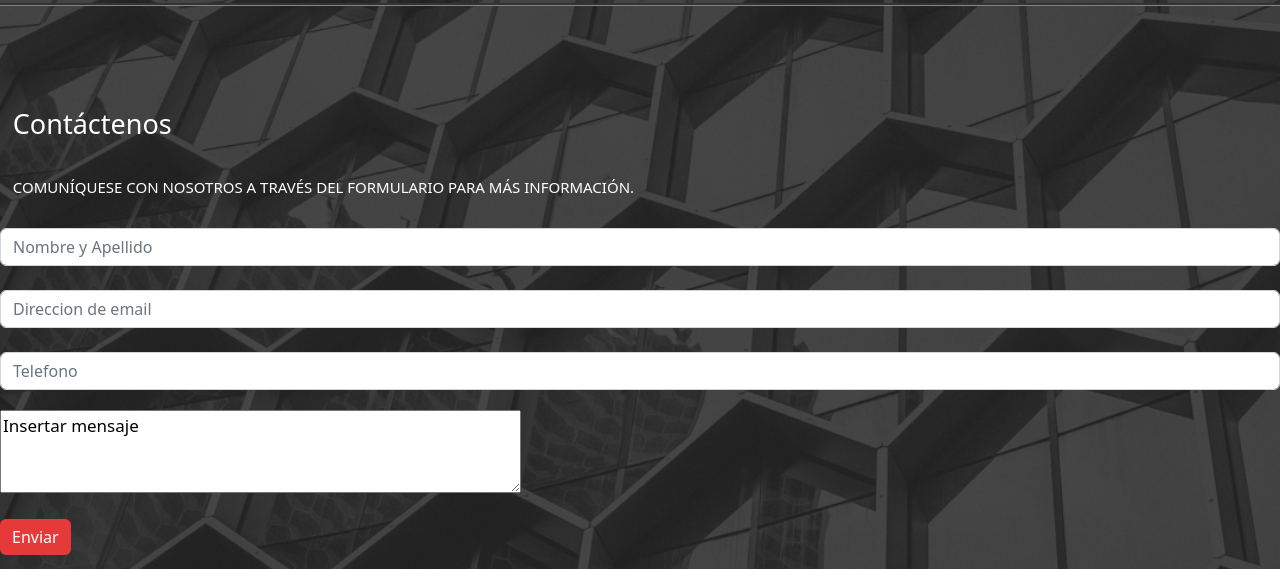
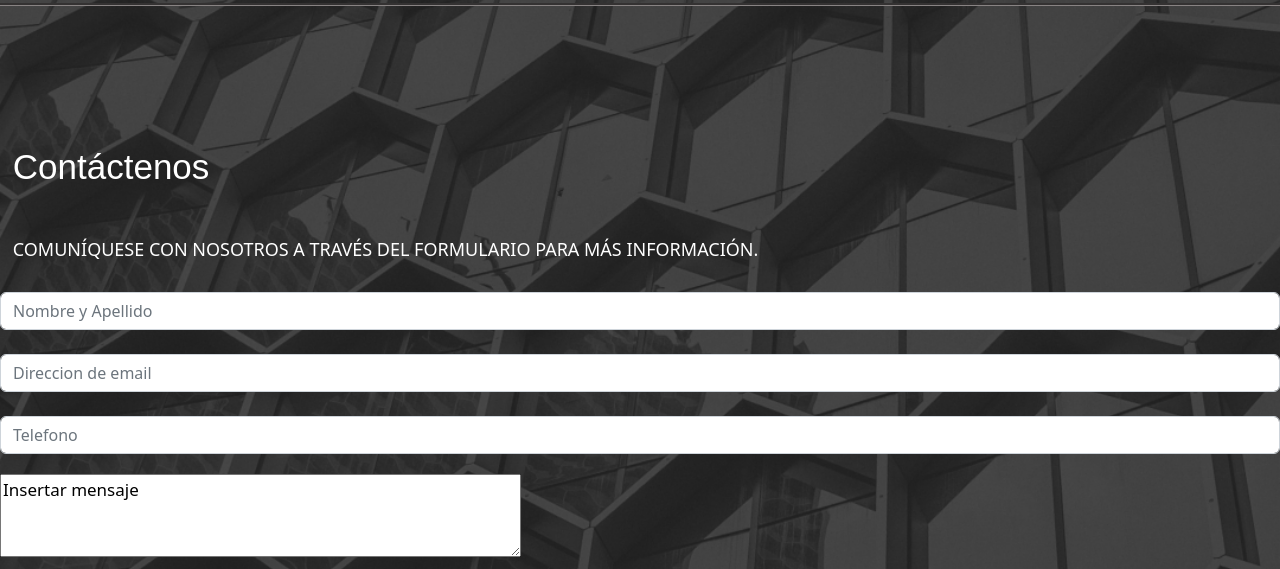
Before and after one commit to lucasspuig/pag-empresa, a website: page pages/contacto.html in a window 1280 px wide. Shown: the part 187-756 px from the top of the page. Drawn offline with nearby package versions, Linux system fonts and the light colour scheme; a web font is replaced by a local one.

Commit message:
arreglos7

```diff
--- a/pages/contacto.html
+++ b/pages/contacto.html
@@ -52,8 +52,8 @@
         <main class="borders">
             <section >
                 <div class="ubicontact">
-                    <h2 class="grandcont">Contáctenos</h2>
-                    <h3 class="chicocont">COMUNÍQUESE CON NOSOTROS A TRAVÉS DEL FORMULARIO PARA MÁS INFORMACIÓN.</h3>
+                    <h1 class="grandcont">Contáctenos</h1>
+                    <h2 class="chicocont">COMUNÍQUESE CON NOSOTROS A TRAVÉS DEL FORMULARIO PARA MÁS INFORMACIÓN.</h2>
                 </div>
                 <form>
 
--- a/scss/_contacto.scss
+++ b/scss/_contacto.scss
@@ -9,7 +9,6 @@
     }
     .grandcont{
         font-size: 27px;
-        margin-bottom: 2%;
     }
     .inmensaje{
         margin-top: 20px;
--- a/scss/_media.scss
+++ b/scss/_media.scss
@@ -142,7 +142,7 @@
 
         }
         .obrasgrid img{
-            border-radius: 1%;
+            border:  2px solid;
             height: 179px;
             width: 100%;
         }
@@ -201,12 +201,12 @@
         flex-direction: column;
         margin-left: 1%;
         }
-        .grandcont h1{
-            font-size: 18px;
+        .grandcont{
+            font-size: 25px;
             margin-bottom: 2%;
         }
         .chicocont{
-            font-size: 10px;
+            font-size: 12px;
         }
 }
 @media(min-width: 375px){
@@ -393,10 +393,10 @@
         }
 
         .espacionosotros img{
-                width: 98%;
+                width: 100%;
                 height: 900px;
                 padding-right: 5%;
-                padding-left: 4%;
+                padding-left: 3%;
         }
         .obrasgrid{
             margin-right: 2%;
@@ -480,11 +480,11 @@
         flex-direction: column;
         }
         .grandcont{
-            font-size: 27px;
-            margin-bottom: 3%;
+            font-size: 35px;
+            margin-bottom: -1%;
         }
         .chicocont{
-            font-size: 15px;
+            font-size: 18px;
         }
         .borders{
             padding-top: 3%;
```
Also changed, not shown: css/styles.css, 1 other file.
